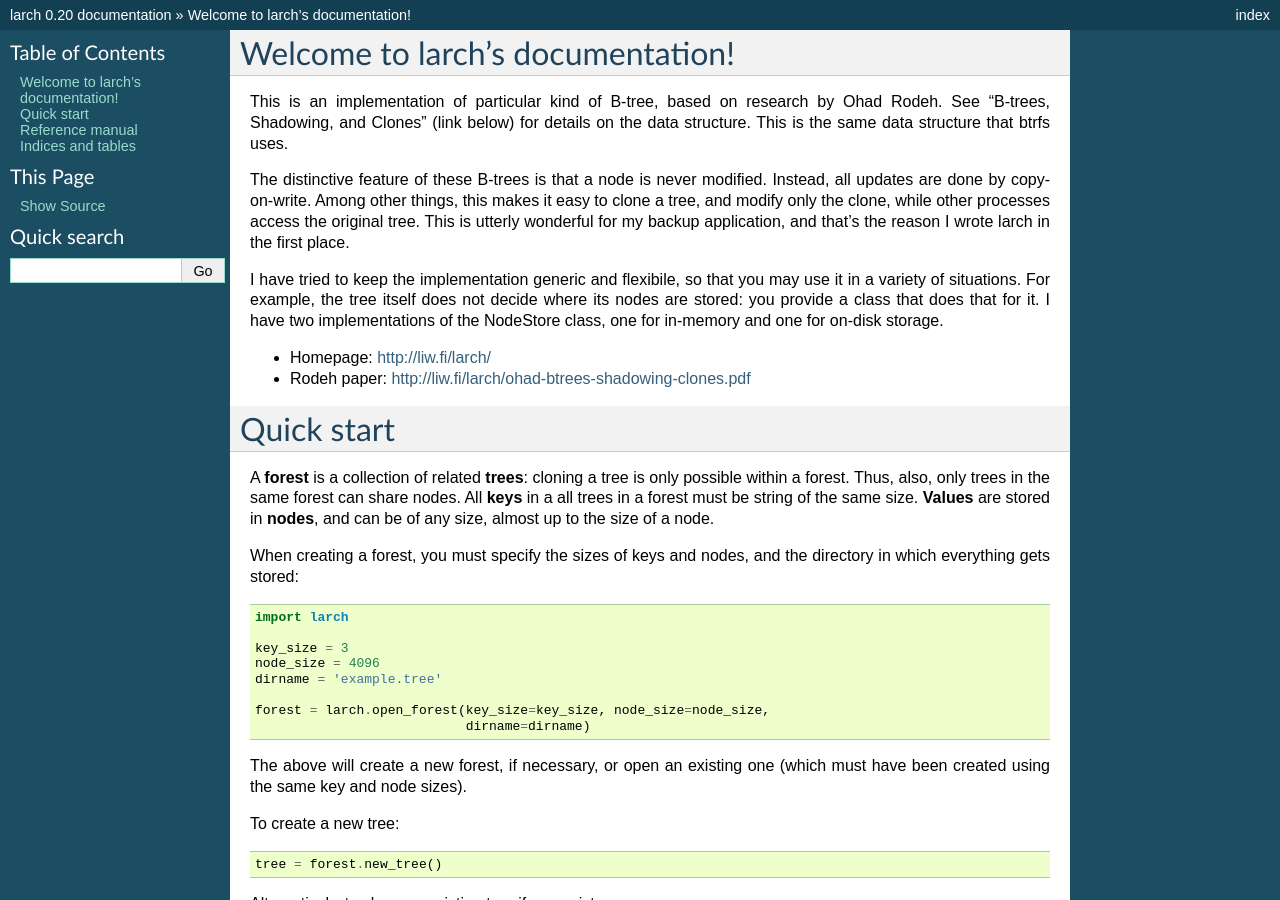
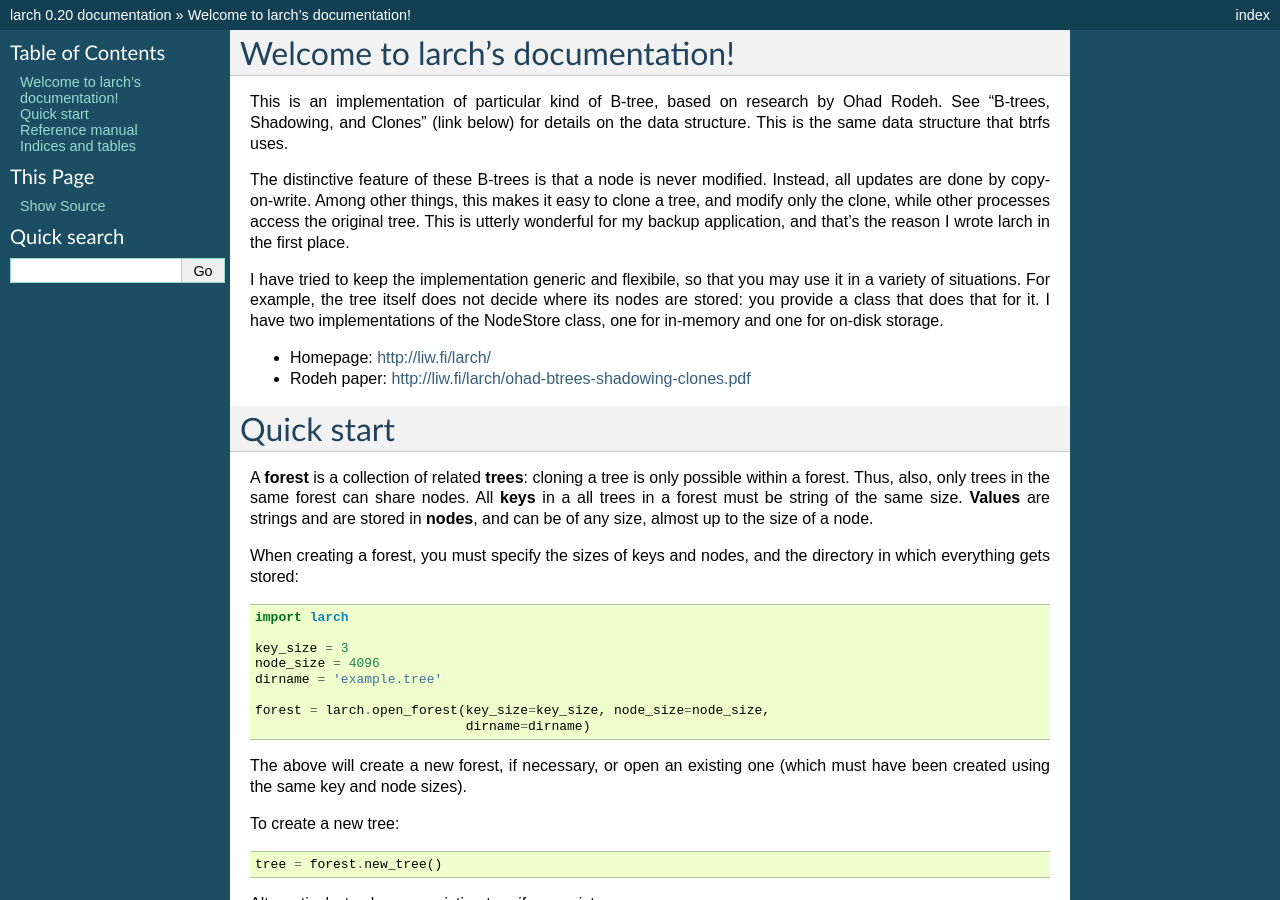
Before and after one commit to obnam-mirror/larch, a Sphinx documentation site: the page built from doc/index.rst, in a window 1280 px wide and 900 px high. Built offline with Sphinx 7.4.7, drawn with Linux system fonts in a browser that asks for light colours.

Commit message:
Note that values are strings.

```diff
--- a/doc/index.rst
+++ b/doc/index.rst
@@ -27,7 +27,8 @@ Quick start
 A **forest** is a collection of related **trees**: cloning a tree is
 only possible within a forest. Thus, also, only trees in the same
 forest can share nodes. All **keys** in a all trees in a forest
-must be string of the same size. **Values** are stored in **nodes**, and
+must be string of the same size. **Values** are strings and
+are stored in **nodes**, and
 can be of any size, almost up to the size of a node.
 
 When creating a forest, you must specify the sizes of keys and
```
